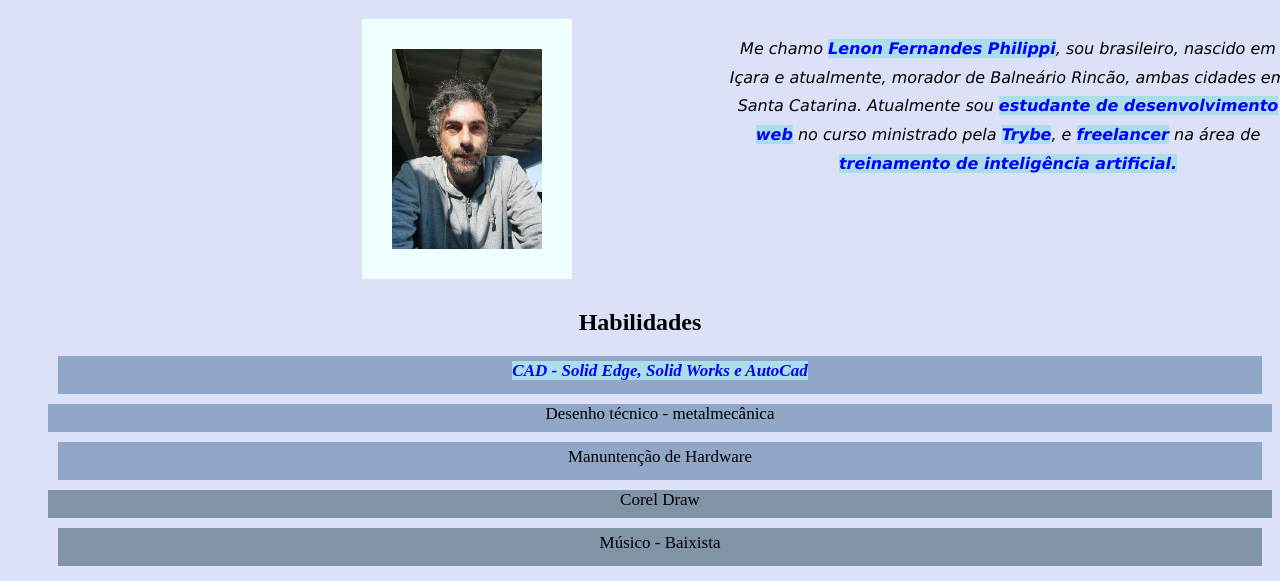
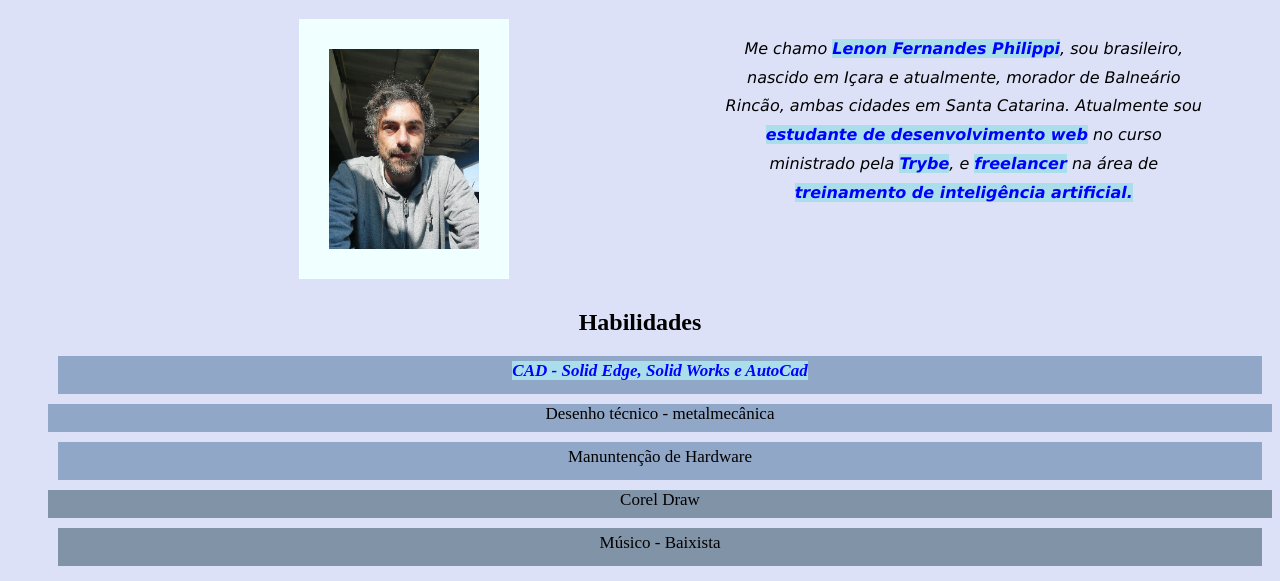
Before and after one commit to len-onN/len-onN.github.io, a plain HTML site: page index.html in a window 1280 px wide. Shown: the part 67-648 px from the top of the page. Drawn offline with Linux system fonts and the light colour scheme.

Commit message:
ajuste-descrição-foto

```diff
--- a/style.css
+++ b/style.css
@@ -46,12 +46,12 @@ strong{
     padding: 30px;
     display: inline;
     float: left;
-    left: 28%;
+    left: 23%;
 }
 #des{
     position: relative;
     display: inline-block;
-    width: 45%;
+    width: 38%;
     left: 40%;
     text-align:center;
     line-height: 1.8em;
```
